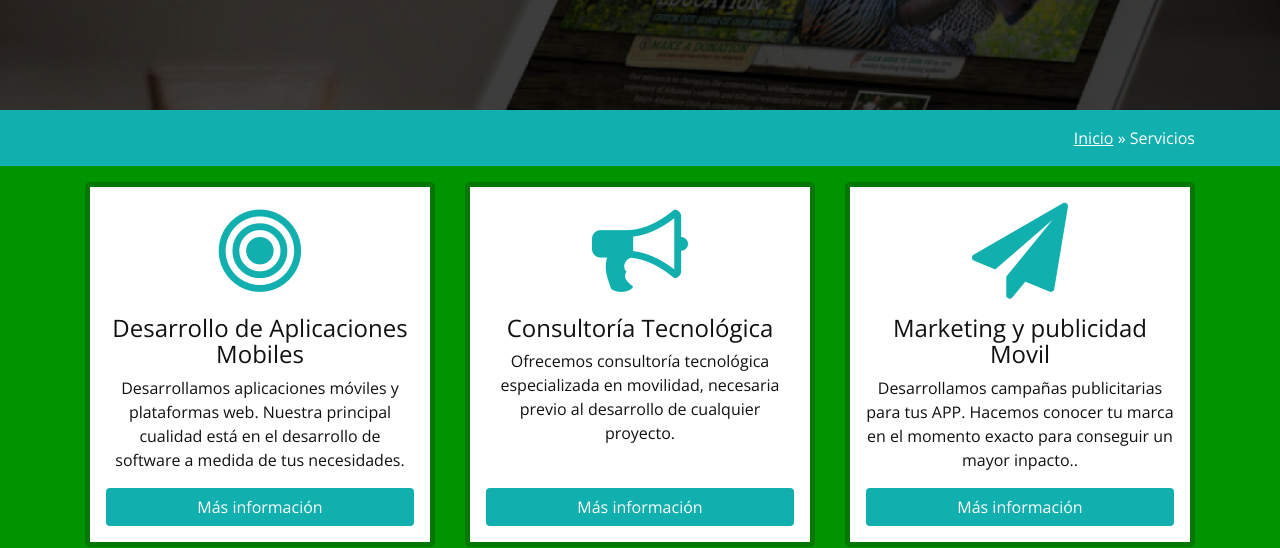
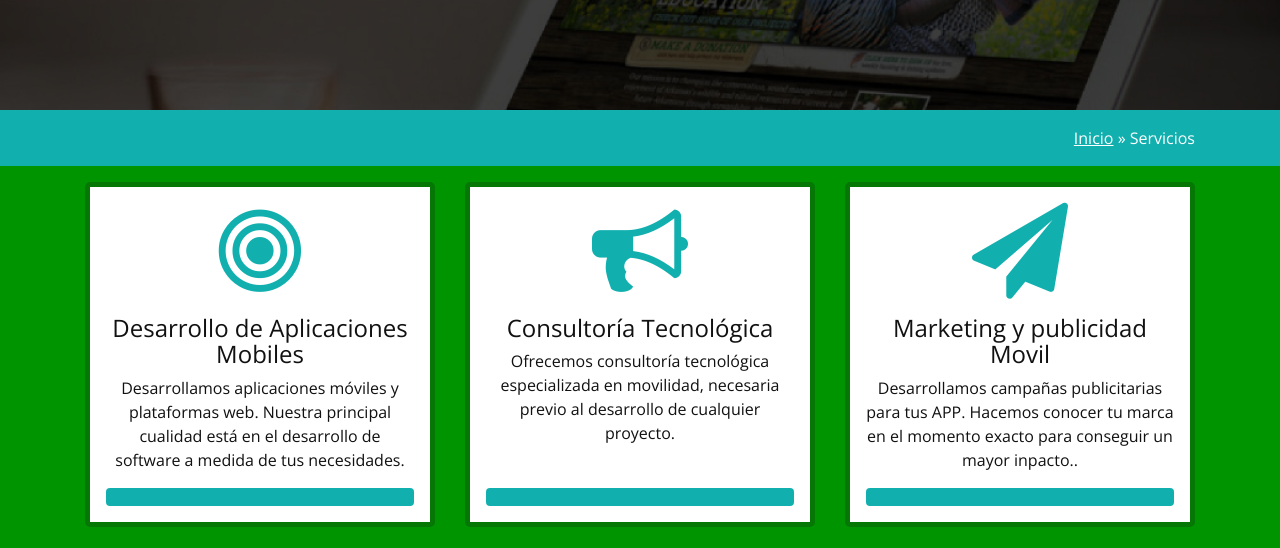
Before and after one commit to marfernans/upwards, a plain HTML site: page servicios.html in a window 1280 px wide. Shown: the part 290-838 px from the top of the page. Drawn offline with nearby package versions, Linux system fonts and the light colour scheme.

Commit message:
Oculte botones de mas informacion

```diff
--- a/servicios.html
+++ b/servicios.html
@@ -90,7 +90,7 @@
                         <p>
                             Desarrollamos aplicaciones móviles y plataformas web. Nuestra principal cualidad está en el desarrollo de software a medida de tus necesidades.
                         </p>
-                        <a href="#" class="btn btn-primary" data-toggle="modal" data-target="#servicio1">Más información</a>
+                        <a href="#" class="btn btn-primary" data-toggle="modal" data-target="#servicio1"></a>
 
                     </article>
                 </div>
@@ -103,7 +103,7 @@
                         <p>
                             Ofrecemos consultoría tecnológica especializada en movilidad, necesaria previo al desarrollo de cualquier proyecto.
                         </p>
-                        <a href="#" class="btn btn-primary" data-toggle="modal" data-target="#servicio2">Más información</a>
+                        <a href="#" class="btn btn-primary" data-toggle="modal" data-target="#servicio2"></a>
 
                     </article>
                 </div>
@@ -115,7 +115,7 @@
                         <p>
                             Desarrollamos campañas publicitarias para tus APP. Hacemos conocer tu marca en el momento exacto para conseguir un mayor inpacto..
                         </p>
-                        <a href="#" class="btn btn-primary" data-toggle="modal" data-target="#servicio3">Más información</a>
+                        <a href="#" class="btn btn-primary" data-toggle="modal" data-target="#servicio3"></a>
 
                     </article>
                 </div>
```
